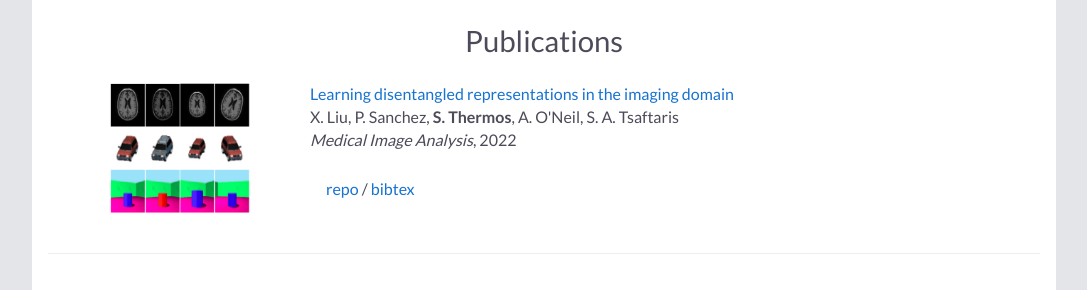
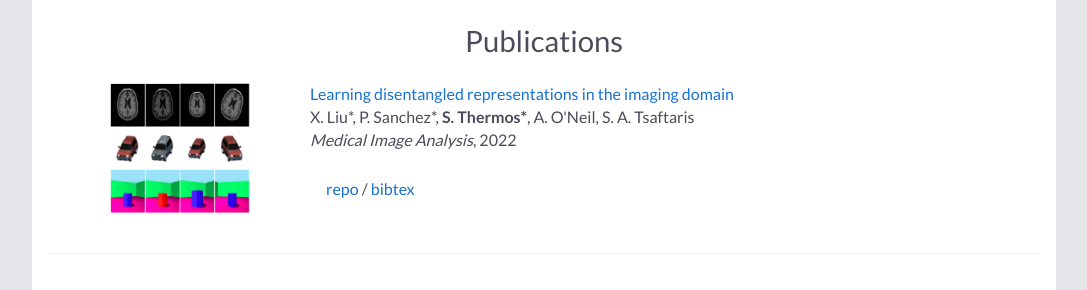
Before and after one commit to spthermo/spthermo.github.io, a Jekyll site: the page built from index.md, in a window 1280 px wide and 900 px high, scrolled down 553 px. Shown: the part 153-443 px from the top of the window, without its empty margins (96-1183 px from the left). Built offline with Jekyll 4.4.1, drawn with Linux system fonts in a browser that asks for light colours; nearby versions of some CDN libraries; our own code applies the rules of GitHub Pages for plain Markdown files.

Commit message:
Update default.html

```diff
--- a/_layouts/default.html
+++ b/_layouts/default.html
@@ -69,10 +69,10 @@
 
     <div class="publication">
       <table width="900" align="center" border="0" cellpadding="0">
-        <td width="25%" valign="top"><img src="assets/images/tutorial_intro.png" alt="game" width="140" height="130" style="border-style: none">
-        <td width="75%" valign="top">
+        <td width="35%" valign="top"><img src="assets/images/tutorial_intro.png" alt="game" width="140" height="130" style="border-style: none">
+        <td width="65%" valign="top">
           <p><a href="https://arxiv.org/abs/2108.12043?context=cs"><heading>Learning disentangled representations in the imaging domain</heading></a><br>
-           X. Liu, P. Sanchez, <strong>S. Thermos</strong>, A. O'Neil, S. A. Tsaftaris <br>
+           X. Liu*, P. Sanchez*, <strong>S. Thermos*</strong>, A. O'Neil, S. A. Tsaftaris <br>
           <em>Medical Image Analysis</em>, 2022 <br>
 
           <div class="paper" id="liu2022tutorial">
```
